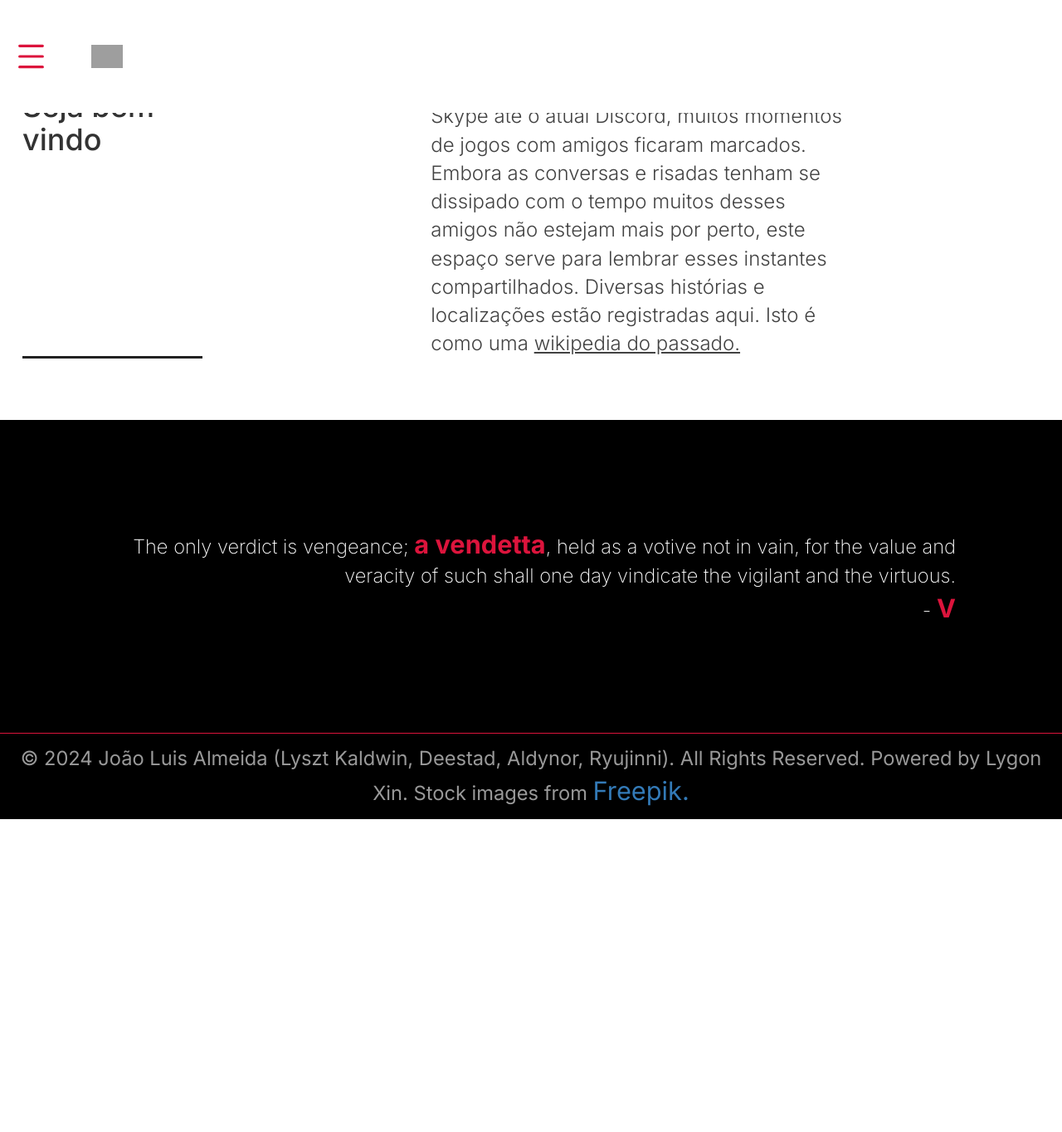
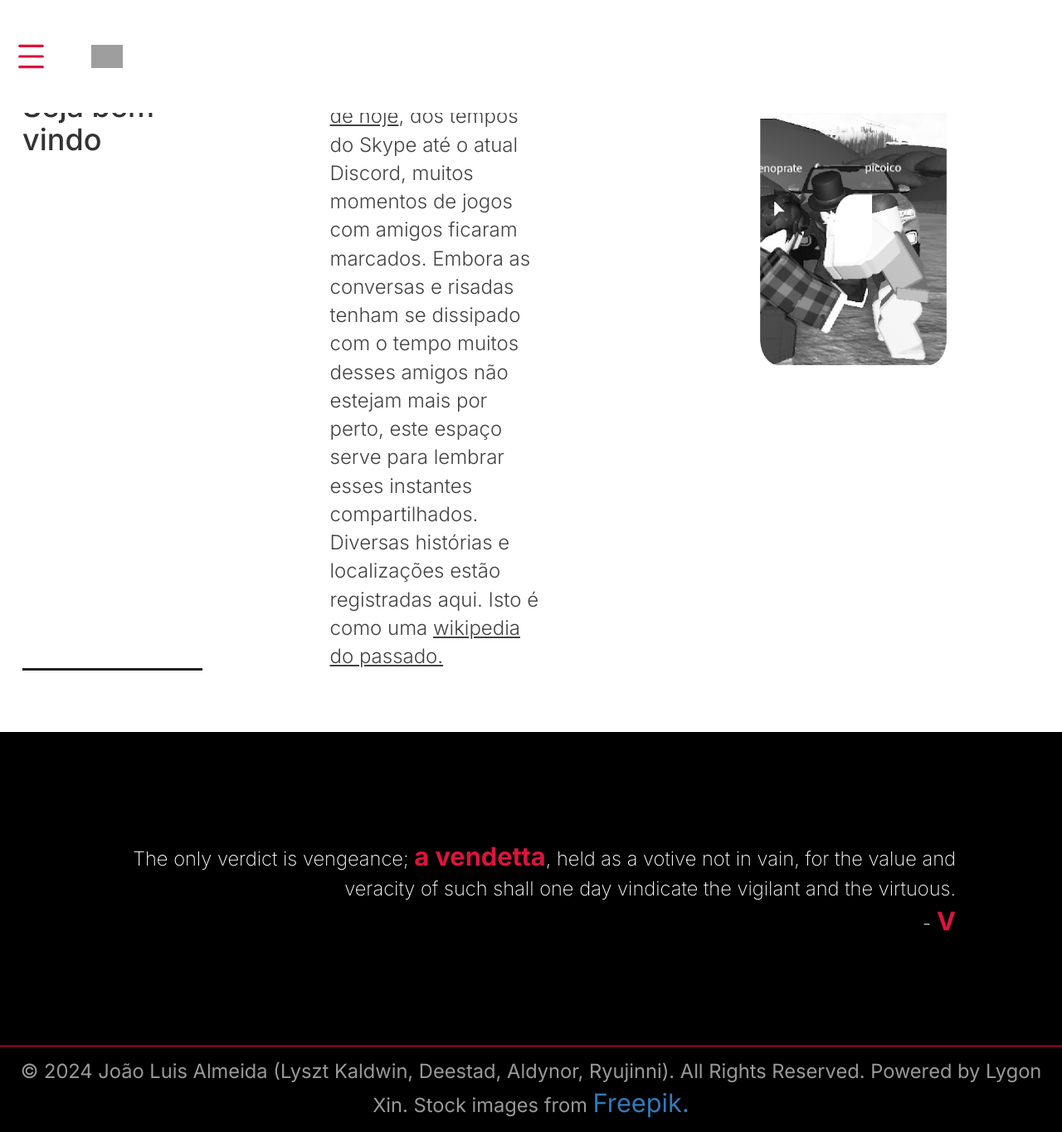
Before and after one commit to lyszt/lyszt.github.io, a Jekyll site: the page built from memorial.html, in a window 1280 px wide and 1364 px high. Shown: the whole window at 83% size. Built offline with Jekyll 4.4.1, drawn with Linux system fonts in a browser that asks for light colours; grey boxes are pictures that could not be loaded.

Commit message:
root folder path

```diff
--- a/memorial.html
+++ b/memorial.html
@@ -83,7 +83,7 @@
             </div>
         </div>
         <div>
-            <img src="The Memorial/gallery/robloxaventuras.png">
+            <img src="/The Memorial/gallery/robloxaventuras.png">
         </div>
     </section>
 </main>
```
